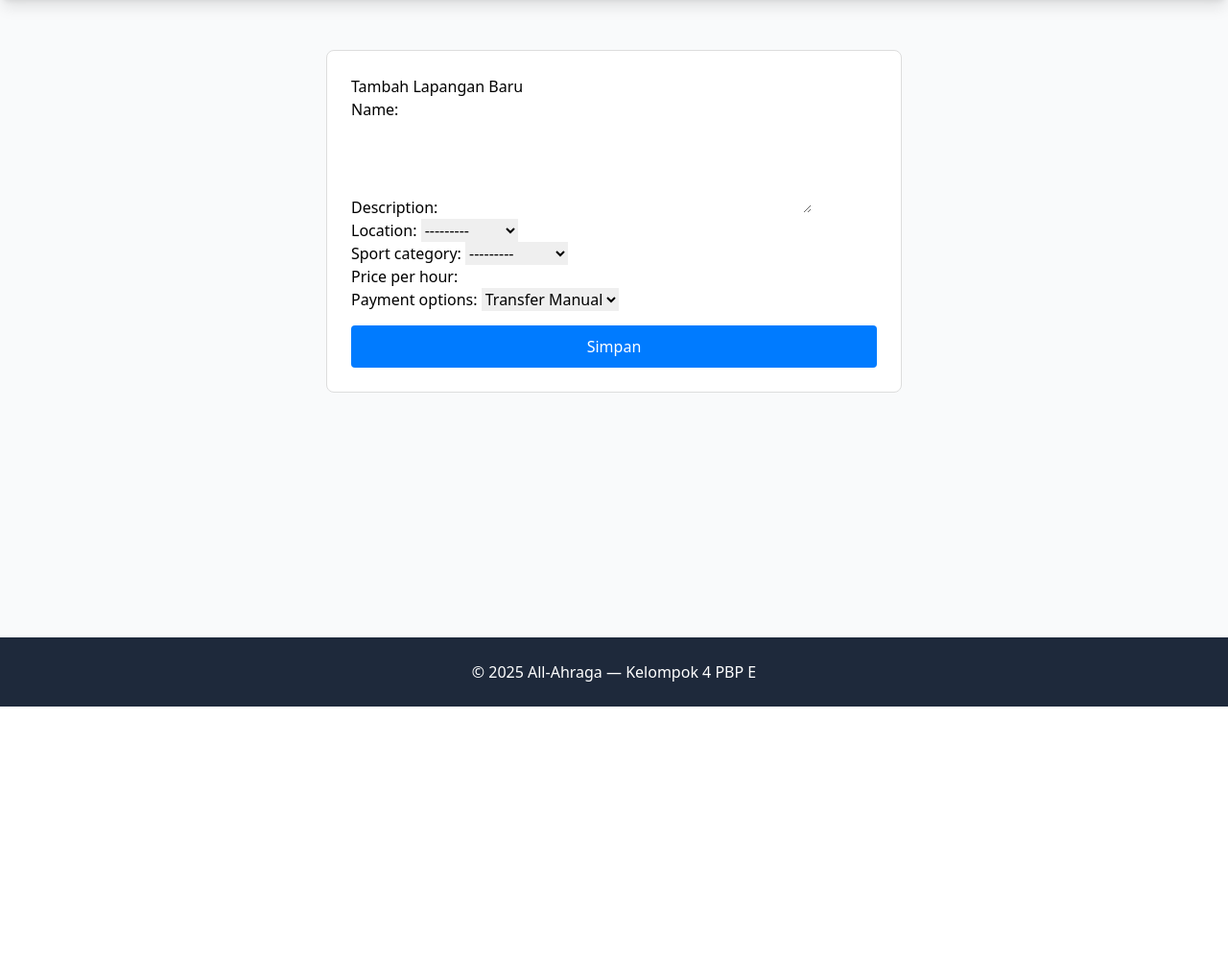
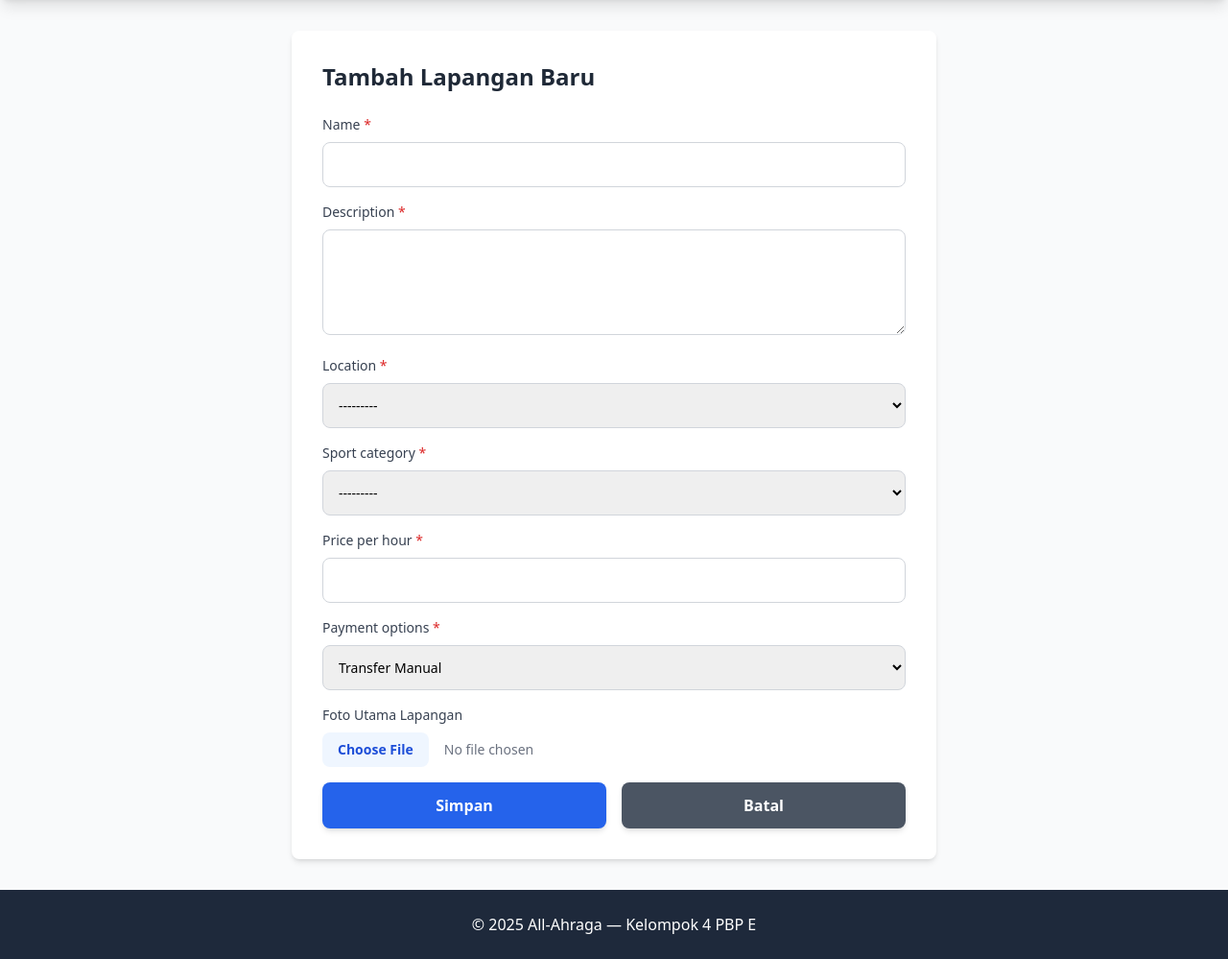
Before and after one commit to pbp-kelompok-e4/all-ahraga, a Django app: page /dashboard/venue/add/ in a window 1280 px wide. Shown: the part 64-1063 px from the top of the page at 96% size. Before the commit the page ends 800 px from the top, so only its background shows below. Run offline with Django 5.2, Linux system fonts and the light colour scheme; a user stored in the database is signed in; data comes from the database, SQL or seed files in the repository; tables that the repository leaves empty hold one stand-in row (values such as "Sample post"); some libraries are stand-ins or nearby versions.

Commit message:
add form n image

```diff
--- a/main/forms.py
+++ b/main/forms.py
@@ -40,7 +40,7 @@
         model = Venue
         fields = [
             'name', 'description', 'location', 'sport_category',
-            'price_per_hour', 'payment_options'
+            'price_per_hour', 'payment_options', 'main_image'
         ]
         # 'owner' tidak dimasukkan karena akan diisi otomatis oleh view
 
--- a/main/templates/main/venue_form.html
+++ b/main/templates/main/venue_form.html
@@ -3,15 +3,80 @@
 {% block title %}{{ page_title|default:"Form Lapangan" }}{% endblock title %}
 
 {% block content %}
-<div style="max-width: 600px; margin: 20px auto; padding: 25px; border: 1px solid #ddd; background-color: white; border-radius: 8px;">
-    <h2>{{ page_title }}</h2>
+<div class="max-w-2xl mx-auto">
+    <div class="bg-white rounded-lg shadow-md p-8">
+        <h2 class="text-2xl font-bold text-gray-800 mb-6">{{ page_title }}</h2>
 
-    <form method="post">
-        {% csrf_token %}
-        {{ form.as_p }}
-        <button type="submit" style="width: 100%; padding: 10px; background-color: #007bff; color: white; border: none; border-radius: 4px; cursor: pointer; margin-top: 15px;">
-            Simpan
-        </button>
-    </form>
+        <form method="post" enctype="multipart/form-data" class="space-y-4">
+            {% csrf_token %}
+
+            <div class="space-y-4">
+                {% for field in form %}
+                <div>
+                    <label class="block text-sm font-medium text-gray-700 mb-2">
+                        {{ field.label }}
+                        {% if field.field.required %}<span class="text-red-600">*</span>{% endif %}
+                    </label>
+
+                    {% if field.name == 'main_image' %}
+                        <input type="file" name="{{ field.name }}" accept="image/*"
+                               class="block w-full text-sm text-gray-500 file:mr-4 file:py-2 file:px-4 file:rounded-lg file:border-0 file:text-sm file:font-semibold file:bg-blue-50 file:text-blue-700 hover:file:bg-blue-100">
+
+                        {% if field.value %}
+                        <div class="mt-2">
+                            <img src="{{ field.value.url }}" alt="Current image" class="h-32 rounded-lg border border-gray-200">
+                            <p class="text-xs text-gray-500 mt-1">Gambar saat ini</p>
+                        </div>
+                        {% endif %}
+                    {% else %}
+                        {{ field }}
+                    {% endif %}
+
+                    {% if field.errors %}
+                        <p class="text-red-600 text-sm mt-1">{{ field.errors.0 }}</p>
+                    {% endif %}
+
+                    {% if field.help_text %}
+                        <p class="text-gray-500 text-sm mt-1">{{ field.help_text }}</p>
+                    {% endif %}
+                </div>
+                {% endfor %}
+            </div>
+
+            <div class="flex gap-4 mt-6">
+                <button type="submit" class="flex-1 py-3 bg-blue-600 text-white font-semibold rounded-lg hover:bg-blue-700 transition-colors shadow-md">
+                    Simpan
+                </button>
+                <a href="{% url 'venue_dashboard' %}" class="flex-1 py-3 bg-gray-600 text-white text-center font-semibold rounded-lg hover:bg-gray-700 transition-colors shadow-md">
+                    Batal
+                </a>
+            </div>
+        </form>
+    </div>
 </div>
+
+<style>
+    input[type="text"],
+    input[type="number"],
+    textarea,
+    select {
+        width: 100%;
+        padding: 0.75rem;
+        border: 1px solid #d1d5db;
+        border-radius: 0.5rem;
+        font-size: 0.875rem;
+    }
+
+    input:focus,
+    textarea:focus,
+    select:focus {
+        outline: none;
+        border-color: #3b82f6;
+        box-shadow: 0 0 0 3px rgba(59, 130, 246, 0.1);
+    }
+
+    textarea {
+        min-height: 100px;
+    }
+</style>
 {% endblock content %}
--- a/main/views.py
+++ b/main/views.py
@@ -171,11 +171,11 @@
 @user_passes_test(lambda user: hasattr(user, 'profile') and user.profile.is_venue_owner, login_url='home')
 def venue_create_view(request):
     if request.method == 'POST':
-        form = VenueForm(request.POST)
+        form = VenueForm(request.POST, request.FILES)  # Tambahkan request.FILES
         if form.is_valid():
             user = request.user
             venue = form.save(commit=False)
-            venue.owner = user  # Set owner
+            venue.owner = user
             venue.save()
             messages.success(request, f"Lapangan '{venue.name}' berhasil ditambahkan.")
             return redirect('venue_dashboard')
@@ -195,7 +195,7 @@
 
     if request.method == 'POST':
         if 'submit_venue_edit' in request.POST:
-            venue_edit_form = VenueForm(request.POST, instance=venue)
+            venue_edit_form = VenueForm(request.POST, request.FILES, instance=venue)  # Tambahkan request.FILES
             if venue_edit_form.is_valid():
                 venue_edit_form.save()
                 messages.success(request, "Data lapangan berhasil diperbarui.")
```
Also changed, not shown: main/templates/main/venue_card.html (+34 -11 lines).
